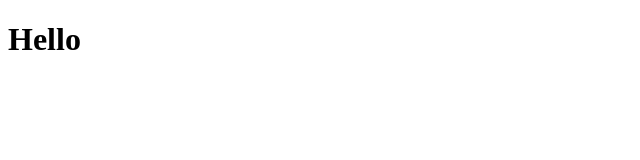
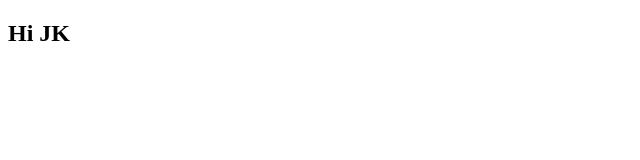
Before and after one commit to JKPang-an/FirstRepo, a plain HTML site: page Index.html in a window 1280 px wide. Shown: the full height of the page, 0-640 px from the left. Drawn offline with Linux system fonts and the light colour scheme.

Commit message:
Text deleted

```diff
--- a/Index.html
+++ b/Index.html
@@ -7,6 +7,6 @@
     <title>Document</title>
 </head>
 <body>
-    <h1>Hello</h1>
+    <h2>Hi JK</h2>
 </body>
 </html>
```
